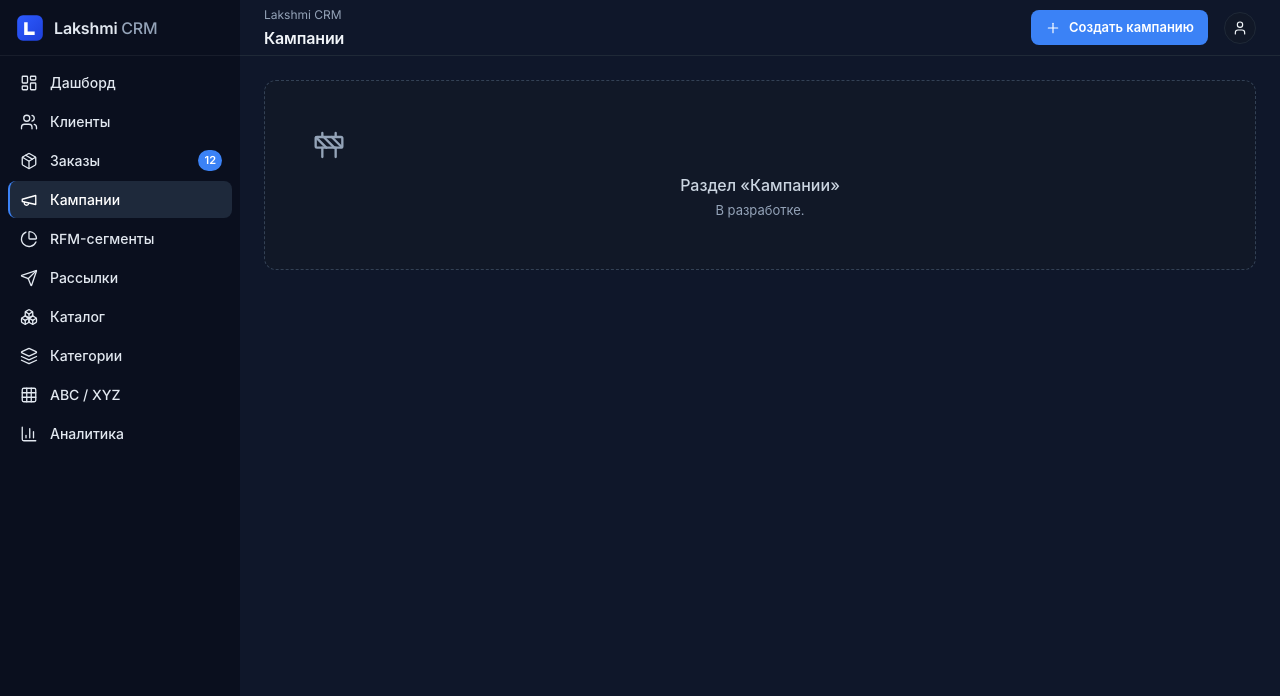
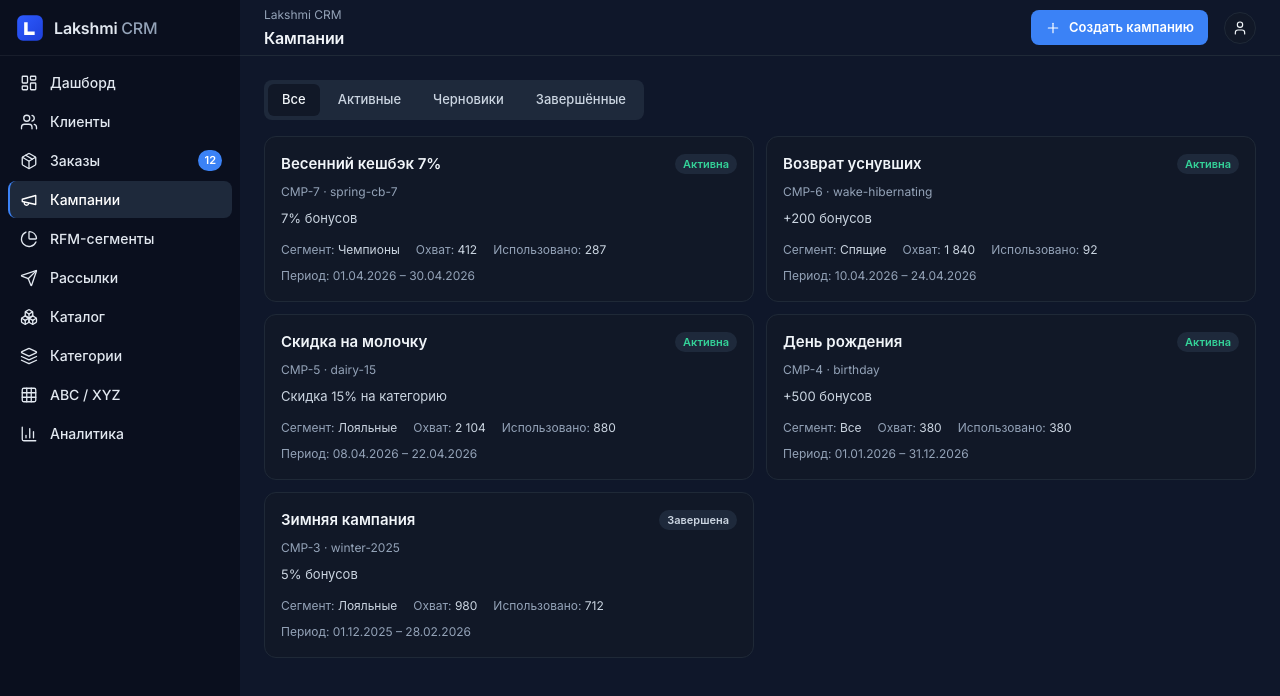
Before and after one commit to Shit-coin-v/lakshmi-bot, a React (Vite) app in the folder crm-web/: page /campaigns in a window 1280 px wide. Shown: the top 696 px of the page. Built offline with nearby package versions, Linux system fonts and the light colour scheme; a web font is replaced by a local one.

Commit message:
feat(crm-web): port CampaignsScreen with status tabs

```diff
--- a/crm-web/src/routes.jsx
+++ b/crm-web/src/routes.jsx
@@ -8,9 +8,9 @@ import DashboardScreen from './screens/DashboardScreen.jsx';
 import ClientsScreen from './screens/ClientsScreen.jsx';
 import ClientDetailScreen from './screens/ClientDetailScreen.jsx';
 import OrdersScreen from './screens/OrdersScreen.jsx';
+import CampaignsScreen from './screens/CampaignsScreen.jsx';
 
 // Временные заглушки — заменяются в Tasks 10-18.
-const TmpCampaigns       = () => <Placeholder name="Кампании" />;
 const TmpBroadcasts      = () => <Placeholder name="Рассылки" />;
 const TmpCategories      = () => <Placeholder name="Категории" />;
 const TmpCategoryDetail  = () => <Placeholder name="Категория" />;
@@ -36,7 +36,7 @@ export const ROUTES = [
   { path: '/clients',           element: <ClientsScreen /> },
   { path: '/clients/:id',       element: <ClientDetailScreen /> },
   { path: '/orders',            element: <OrdersScreen /> },
-  { path: '/campaigns',         element: <TmpCampaigns /> },
+  { path: '/campaigns',         element: <CampaignsScreen /> },
   { path: '/rfm',               element: <RfmScreen /> },
   { path: '/broadcasts',        element: <TmpBroadcasts /> },
   { path: '/catalog',           element: <CatalogScreen /> },
--- /dev/null
+++ b/crm-web/src/screens/CampaignsScreen.jsx
@@ -0,0 +1,83 @@
+import { useMemo, useState } from 'react';
+import campaigns from '../fixtures/campaigns.js';
+import { fmtDate } from '../utils/format.js';
+
+const TABS = [
+  { id: 'all',      label: 'Все' },
+  { id: 'active',   label: 'Активные' },
+  { id: 'draft',    label: 'Черновики' },
+  { id: 'finished', label: 'Завершённые' },
+];
+
+const STATUS_LABEL = {
+  active:   'Активна',
+  draft:    'Черновик',
+  finished: 'Завершена',
+};
+
+const STATUS_COLOR = {
+  active:   'var(--success)',
+  draft:    'var(--fg-muted)',
+  finished: 'var(--fg-secondary)',
+};
+
+export default function CampaignsScreen() {
+  const [tab, setTab] = useState('all');
+
+  const list = useMemo(
+    () => campaigns.filter((c) => tab === 'all' || c.status === tab),
+    [tab]
+  );
+
+  return (
+    <div style={{ display: 'flex', flexDirection: 'column', gap: 16 }}>
+      <div style={{ display: 'flex', gap: 4, padding: 4, background: 'var(--surface-panel-elevated)', borderRadius: 'var(--radius-md)', alignSelf: 'flex-start' }}>
+        {TABS.map((t) => (
+          <button
+            key={t.id}
+            onClick={() => setTab(t.id)}
+            style={{
+              padding: '6px 14px', borderRadius: 'var(--radius-sm)',
+              border: 'none',
+              background: tab === t.id ? 'var(--surface-panel)' : 'transparent',
+              color: tab === t.id ? 'var(--fg-primary)' : 'var(--fg-secondary)',
+              fontSize: 13, fontWeight: 500, cursor: 'pointer',
+            }}
+          >{t.label}</button>
+        ))}
+      </div>
+      <div style={{ display: 'grid', gridTemplateColumns: 'repeat(2, 1fr)', gap: 12 }}>
+        {list.map((c) => (
+          <div
+            key={c.id}
+            style={{
+              background: 'var(--surface-panel)',
+              border: '1px solid var(--border)',
+              borderRadius: 'var(--radius-lg)',
+              padding: 16,
+              display: 'flex', flexDirection: 'column', gap: 8,
+            }}
+          >
+            <div style={{ display: 'flex', alignItems: 'center', gap: 8 }}>
+              <div style={{ flex: 1, fontSize: 15, fontWeight: 600, color: 'var(--fg-primary)' }}>{c.name}</div>
+              <span style={{
+                fontSize: 11, fontWeight: 600, padding: '2px 8px', borderRadius: 999,
+                background: 'var(--surface-panel-elevated)', color: STATUS_COLOR[c.status] || 'var(--fg-muted)',
+              }}>{STATUS_LABEL[c.status] || c.status}</span>
+            </div>
+            <div style={{ fontSize: 12, color: 'var(--fg-muted)' }}>{c.id} · {c.slug}</div>
+            <div style={{ fontSize: 13, color: 'var(--fg-secondary)' }}>{c.rules}</div>
+            <div style={{ display: 'flex', gap: 16, fontSize: 12, color: 'var(--fg-muted)', marginTop: 4 }}>
+              <span>Сегмент: <span style={{ color: 'var(--fg-secondary)' }}>{c.segment}</span></span>
+              <span>Охват: <span style={{ color: 'var(--fg-secondary)' }}>{c.reach.toLocaleString('ru-RU')}</span></span>
+              <span>Использовано: <span style={{ color: 'var(--fg-secondary)' }}>{c.used.toLocaleString('ru-RU')}</span></span>
+            </div>
+            <div style={{ fontSize: 12, color: 'var(--fg-muted)' }}>
+              Период: {fmtDate(c.period.from)} – {fmtDate(c.period.to)}
+            </div>
+          </div>
+        ))}
+      </div>
+    </div>
+  );
+}
```
Also changed, not shown: 1 other file (tests, documents, lock files or other folders).
